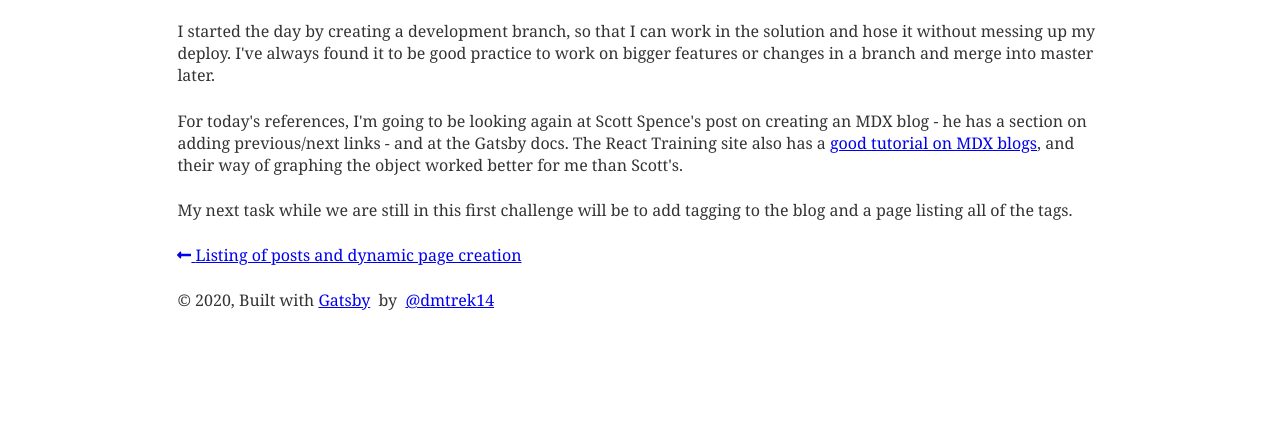
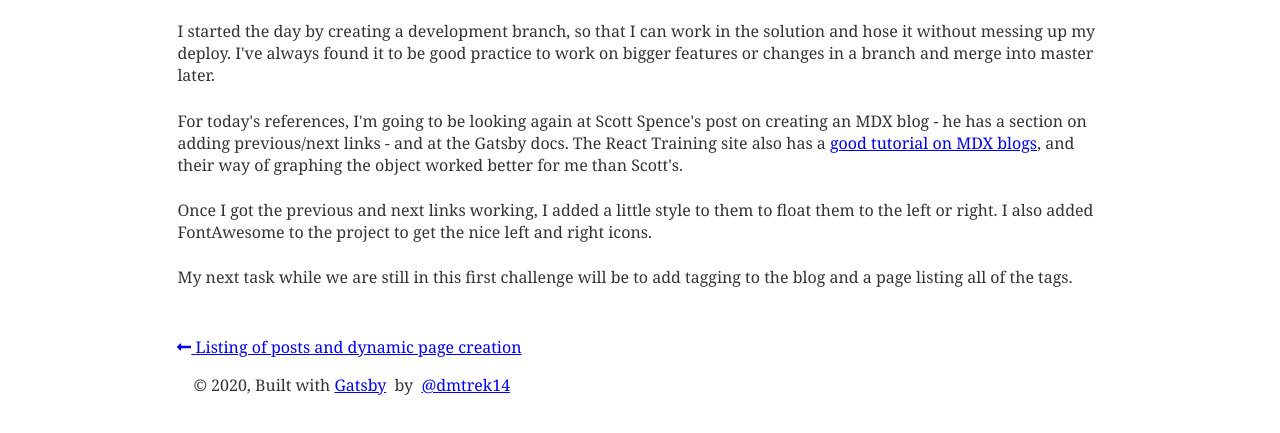
Before and after one commit to dmtrek14/gatsby-mdx-blog, a Gatsby site in the folder 100-days-blog/: page /day3/ in a window 1280 px wide. Shown: the part 251-684 px from the top of the page. Built offline with nearby package versions, Linux system fonts and the light colour scheme; Gatsby itself is replaced by a stand-in of ours; some packages are replaced by stand-ins of ours; what typography-theme-ocean-beach would draw is missing.

Commit message:
A little styling and adding to blog post for today

```diff
--- a/100-days-blog/posts/day3.mdx
+++ b/100-days-blog/posts/day3.mdx
@@ -11,4 +11,6 @@ I started the day by creating a development branch, so that I can work in the so
 
 For today's references, I'm going to be looking again at Scott Spence's post on creating an MDX blog - he has a section on adding previous/next links - and at the Gatsby docs. The React Training site also has a [good tutorial on MDX blogs](https://reacttraining.com/blog/gatsby-mdx-blog/), and their way of graphing the object worked better for me than Scott's.
 
+Once I got the previous and next links working, I added a little style to them to float them to the left or right. I also added FontAwesome to the project to get the nice left and right icons.
+
 My next task while we are still in this first challenge will be to add tagging to the blog and a page listing all of the tags.
--- a/100-days-blog/src/components/layout.js
+++ b/100-days-blog/src/components/layout.js
@@ -38,11 +38,17 @@ const Layout = ({ children }) => {
         }}
       >
         <main>{children}</main>
-        <footer>
+        <footer style={{
+          position: `relative`,
+          clear: `both`,
+          width: `100%`,
+          padding: `1rem`
+        }}>
           © {new Date().getFullYear()}, Built with
           {` `}
           <a href="https://www.gatsbyjs.org">Gatsby</a>&nbsp;
            by &nbsp;<a href="https://github.com/dmtrek14">@dmtrek14</a>
+
         </footer>
       </div>
     </>
--- a/100-days-blog/src/templates/post.js
+++ b/100-days-blog/src/templates/post.js
@@ -16,25 +16,40 @@ return (
       <h1>{frontmatter.title}</h1>
     </div>
     <MDXRenderer>{body}</MDXRenderer>
-    {previous === false ? null : (
+    <div style={{
+      marginTop: `3rem`
+    }}>
+{previous === false ? null : (
       <>
       {previous && (
+        <span style={{
+          float: `left`
+        }}>
         <Link to={previous.fields.slug}>
-          <p><FontAwesomeIcon icon="long-arrow-alt-left" /> {previous.frontmatter.title}</p>
+          <FontAwesomeIcon icon="long-arrow-alt-left" /> {previous.frontmatter.title}
         </Link>
+        </span>
+
       )}
       </>
     )}
     {next === false ? null : (
       <>
         { next && (
+          <span style={{
+            float: `right`
+          }}>
           <Link to={next.fields.slug}>
-            <p>{next.frontmatter.title} <FontAwesomeIcon icon="long-arrow-alt-right" /></p>
+            {next.frontmatter.title} <FontAwesomeIcon icon="long-arrow-alt-right" />
           </Link>
+          </span>
+
         )
         }
       </>
     )}
+    </div>
+
   </Layout>
 )
 }
```
